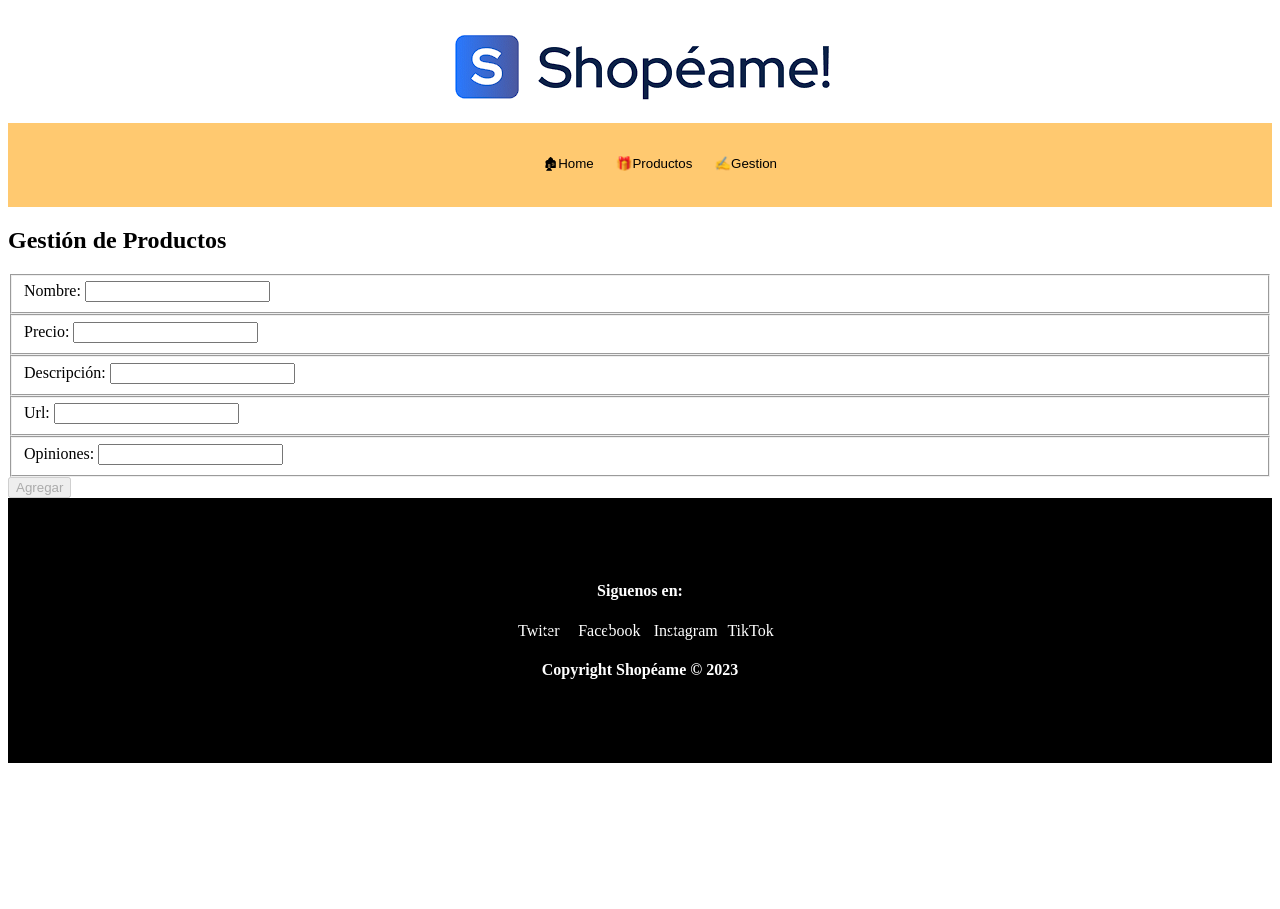
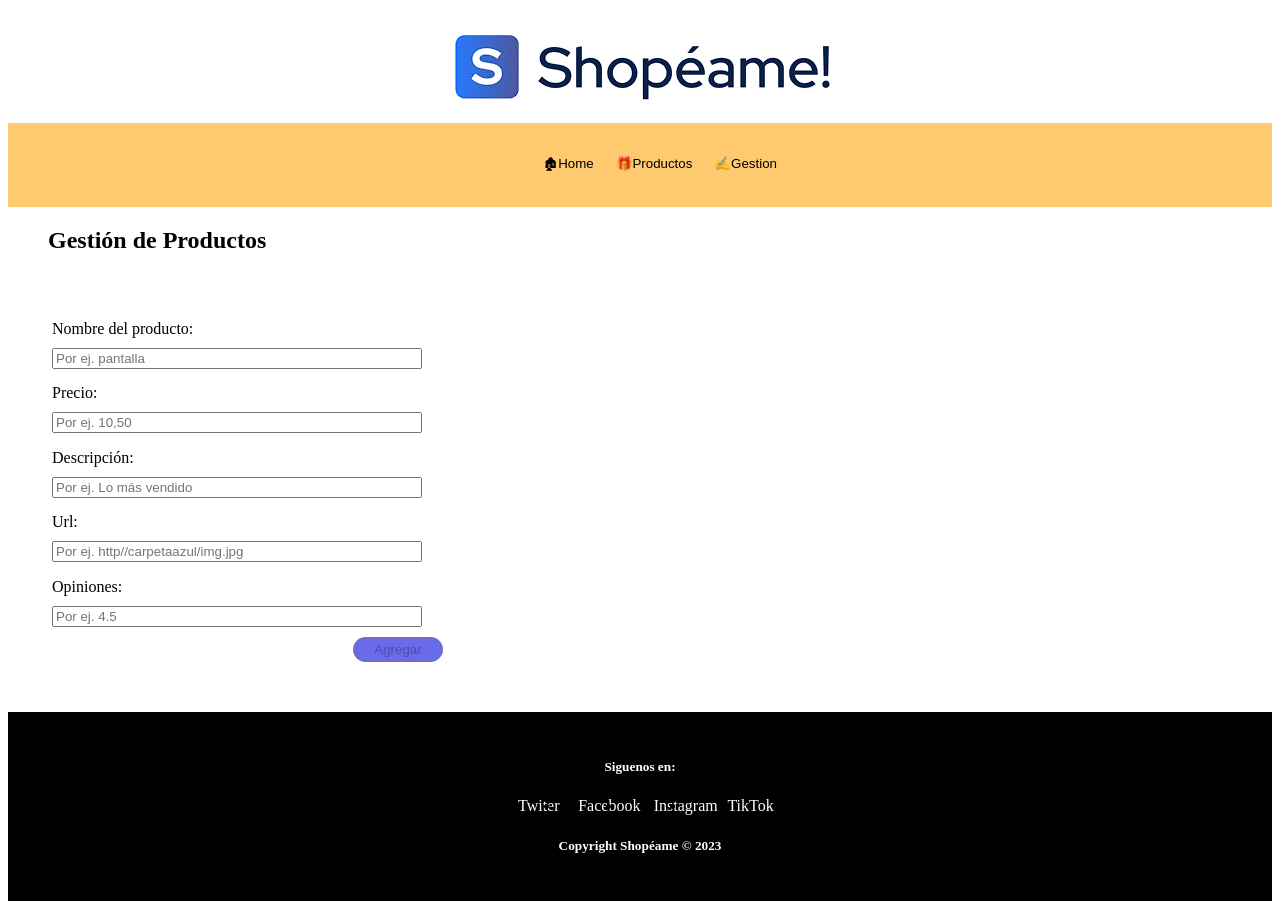
Before and after one commit to Juanca86/projectAngular, an Angular app: page /management in a window 1280 px wide. Before the commit the page ends 800 px from the top, so only its background shows below. Built offline with nearby package versions, Linux system fonts and the light colour scheme.

Commit message:
ultimos toques css

```diff
--- a/src/app/elements/core/footer/footer.component.html
+++ b/src/app/elements/core/footer/footer.component.html
@@ -1,6 +1,6 @@
 <footer>
 
-    <h4>Siguenos en:</h4>
+    <h5>Siguenos en:</h5>
 
     <ul class="apps">
         <li><a class="T" href="#">Twiter</a></li>
@@ -9,5 +9,5 @@
         <li><a class="Tk" href="#">TikTok</a></li>
     </ul>
 
-    <h4>Copyright Shopéame © {{getCurrentYear()}} </h4>
+    <h5>Copyright Shopéame © {{getCurrentYear()}} </h5>
 </footer>
--- a/src/app/elements/core/footer/footer.component.scss
+++ b/src/app/elements/core/footer/footer.component.scss
@@ -1,11 +1,11 @@
 footer{
     background-color: black;
     text-decoration: none;
-    padding-top: 5%;
-    padding-bottom: 5%;
+    padding-top: 2%;
+    padding-bottom: 2%;
 
 }
-h4 {
+h5 {
     color: white;
     display:flex;
     justify-content: center;
--- a/src/app/elements/pages/management/management.component.html
+++ b/src/app/elements/pages/management/management.component.html
@@ -3,28 +3,28 @@
 <form novalidate (ngSubmit)="onSubmit()" [formGroup]="managementForm">
 
     <fieldset>
-        <label >Nombre: </label>
-        <input type="text" id="nameFormulario" formControlName="nameFormulario">
+        <label >Nombre del producto: </label>
+        <input type="text" id="nameFormulario" placeholder="Por ej. pantalla" formControlName="nameFormulario">
 
     </fieldset>
     <fieldset>
         <label >Precio: </label>
-        <input type="text" id="priceFormulario" formControlName="priceFormulario">
+        <input type="number" id="priceFormulario" placeholder="Por ej. 10,50" formControlName="priceFormulario">
 
     </fieldset>
     <fieldset>
         <label >Descripción: </label>
-        <input type="text" id="descriptionFormulario" formControlName="descriptionFormulario">
+        <input type="text" id="descriptionFormulario" placeholder="Por ej. Lo más vendido" formControlName="descriptionFormulario">
 
     </fieldset>
     <fieldset>
         <label >Url: </label>
-        <input type="text" id="imgRoutFormulario" formControlName="imgRoutFormulario">
+        <input type="text" id="imgRoutFormulario" placeholder="Por ej. http//carpetaazul/img.jpg" formControlName="imgRoutFormulario">
 
     </fieldset>
     <fieldset>
         <label >Opiniones: </label>
-        <input type="text" id="opinionFormulario" formControlName="opinionFormulario">
+        <input type="text" id="opinionFormulario" placeholder="Por ej. 4.5" formControlName="opinionFormulario">
 
     </fieldset>
     <button type="submit" [disabled]="!managementForm.valid"> Agregar </button>
--- a/src/app/elements/pages/management/management.component.scss
+++ b/src/app/elements/pages/management/management.component.scss
@@ -0,0 +1,31 @@
+form{
+    margin-left: 30px;
+
+}
+
+h2{
+    margin-left: 40px;
+    margin-bottom: 60px;
+}
+
+fieldset{
+   width: 30%;
+   border: none;
+   display: flex;
+   flex-direction: column;
+}
+
+label{
+    margin-bottom: 10px;
+}
+
+button{
+    background-color:rgb(105, 107, 236);
+    width: 90px;
+    height: 25px;
+    border-style: solid;
+    margin-bottom: 50px;
+    margin-left: 315px;
+    border-radius: 30px;
+
+}
--- a/src/app/elements/pages/products/products.component.html
+++ b/src/app/elements/pages/products/products.component.html
@@ -1,10 +1,14 @@
-<div class="products">
+<nav>
+    <button (click)="cambiarVista()">{{ mensaje }}</button>
+  <!-- <button (click) ="cambiarVista()" > cuadrado {{cuadricula}} </button> -->
+</nav>
 
-    <div *ngFor="let product of productsList">
-    <img src="{{product.image}}" alt="{{product.name}}">
-    <h6>{{product.description}}</h6>
-    <h4>{{product.price}}</h4>
-    <h4>{{product.stars}}</h4>
-
-
-</div>
+<h2 class="titulo">Listado de Productos (8)</h2>
+  <div class="container-products">
+    <div class="column" *ngFor="let product of productsList">
+      <img src="{{ product.image }}" alt="{{ product.name }}" />
+      <h4>{{ product.description }}</h4>
+      <h4>{{ product.price }}</h4>
+      <h4>{{ product.stars }}</h4>
+    </div>
+  </div>
--- a/src/app/elements/pages/products/products.component.scss
+++ b/src/app/elements/pages/products/products.component.scss
@@ -1,13 +1,24 @@
-img{
-    height: 150px;
-    width: 150px;
+.titulo {
+    margin-left: 50px;
+    margin-top: 20px;
 }
 
-.products{
+.container-products{
     display: flex;
     justify-content: space-between;
     flex-wrap: wrap;
-    margin-left: 20px;
-    margin-top: 20px;
+
 
 }
+
+.column{
+    flex: 20%;
+    padding-left: 2%;
+    padding-right: 2%;
+
+}
+
+img{
+    height: 200px;
+    width: 200px;
+}
--- a/src/app/elements/pages/products/products.component.ts
+++ b/src/app/elements/pages/products/products.component.ts
@@ -9,6 +9,34 @@ import { Items } from 'src/app/model/interfaces';
 })
 export class ProductsComponent {
   productsList: Items[] = [];
+  filtrar: any[] = [];
+  userList: boolean = false;
+  cuadricula: boolean = true;
+  mensaje: string = 'Lista';
+
+  cambiarVista() {
+    if (this.userList) {
+      this.userList = false;
+      this.mensaje = 'Lista';
+    } else {
+      this.userList = true;
+      this.mensaje = 'Cuadricula';
+    }
+    if (this.cuadricula) {
+      this.cuadricula = true;
+      this.mensaje = 'Cuadricula';
+    } else {
+      this.cuadricula = false;
+      this.mensaje = 'Lista';
+    }
+  }
+
+  //funcion para el buscador
+  webSeeker(filtro: any) {
+    this.filtrar = this.productsList.filter((product) =>
+      product.name.toLocaleLowerCase().includes(filtro.toLocaleLowerCase())
+    );
+  }
 
   constructor(private shopeameService: ShopeameService) {}
 
```
Also changed, not shown: PROJECTBACK/back/db.json (+38 -38 lines).
